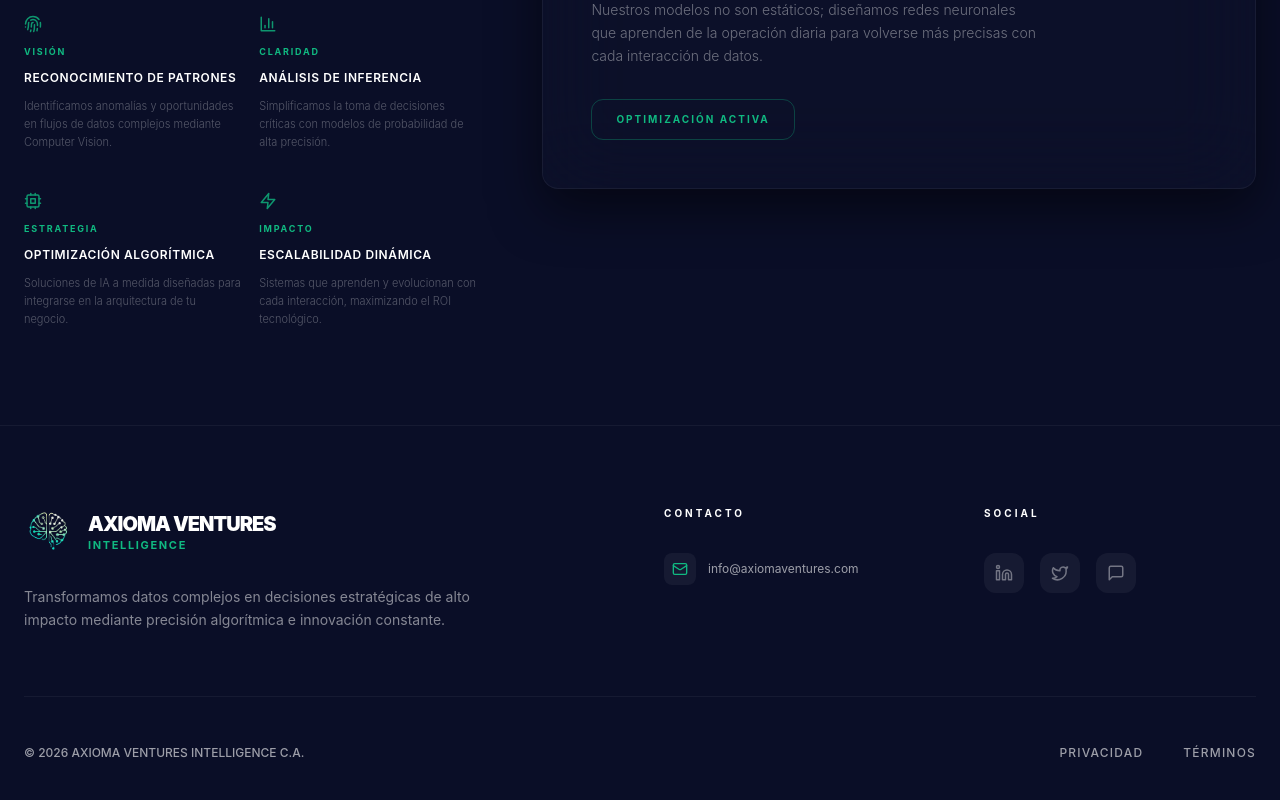
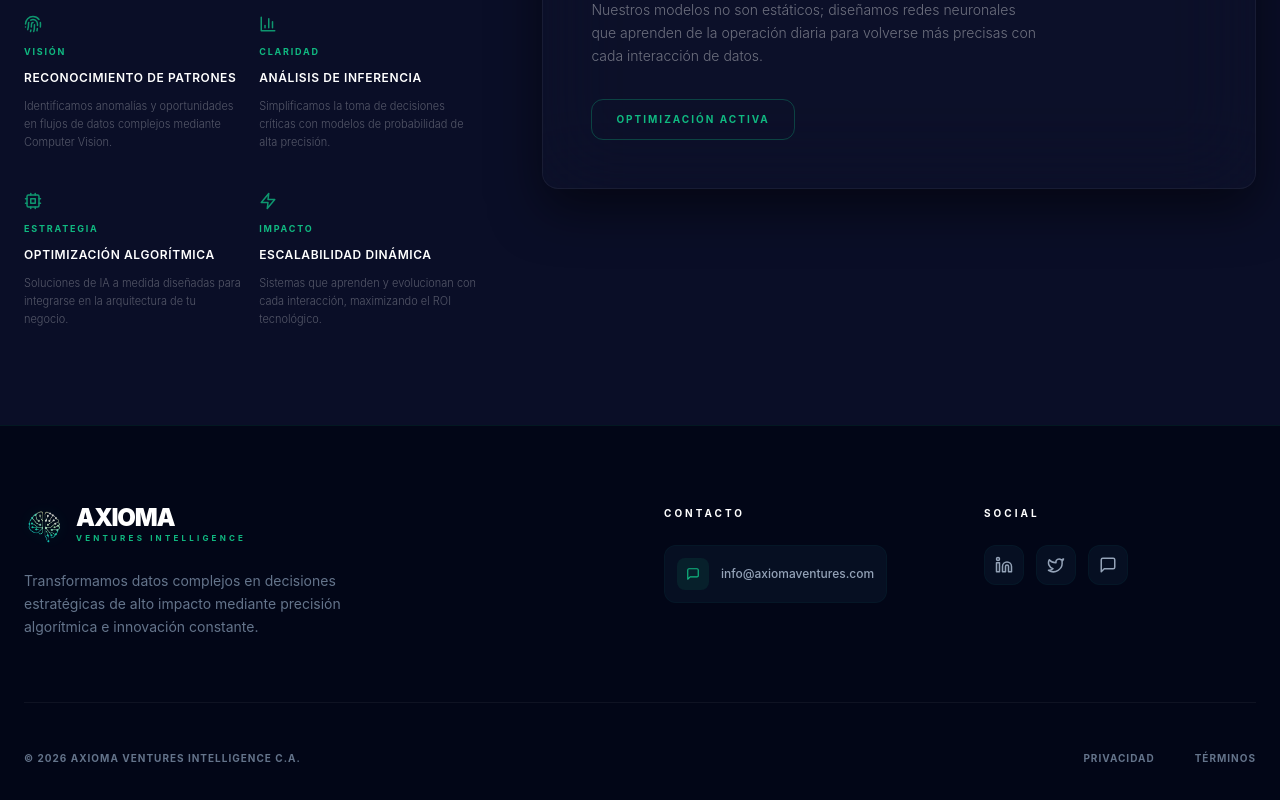
Before and after one commit to joeduar/axioma-intelligence, a React (Vite) app in the folder frontend/: page / in a window 1280 px wide. Shown: the part 2671-3471 px from the top of the page. Built offline with nearby package versions, Linux system fonts and the light colour scheme.

Commit message:
Actualización de desarrollo

```diff
--- a/frontend/src/components/Footer.tsx
+++ b/frontend/src/components/Footer.tsx
@@ -1,80 +1,68 @@
 import React from 'react';
-import { Mail, Linkedin, Twitter, MessageSquare } from 'lucide-react';
+import { Link } from 'react-router-dom';
+import { Linkedin, Twitter, MessageSquare } from 'lucide-react';
 
-const Footer: React.FC = () => {
+const Footer = () => {
   return (
-    <footer className="bg-[#0A0E27] pt-20 pb-10 border-t border-white/5 px-6">
+    <footer className="bg-[#020617] border-t border-[#10B981]/10 pt-20 pb-10 px-6">
       <div className="max-w-7xl mx-auto">
-        <div className="grid grid-cols-1 md:grid-cols-2 lg:grid-cols-4 gap-12 mb-16">
+        <div className="grid grid-cols-1 md:grid-cols-4 gap-12 mb-16">
 
-          {/* Columna 1: Logo y Bio */}
-          <div className="lg:col-span-2">
-            <div className="flex items-center gap-4 mb-8">
-              <div className="flex items-center justify-center shrink-0">
-                <img
-                  src="/favicon.png"
-                  alt="Axioma Logo"
-                  className="w-10 h-10 md:w-12 md:h-12 object-contain opacity-90 hover:opacity-100 transition-opacity"
-                  onError={(e) => { e.currentTarget.style.display = 'none'; }}
-                />
-              </div>
-              <div className="flex flex-col justify-center leading-none">
-                <span className="text-white font-black tracking-tighter text-lg md:text-xl uppercase">
-                  Axioma Ventures
+          {/* COLUMNA 1: LOGO CON NUEVA JERARQUÍA */}
+          <div className="flex flex-col gap-6 col-span-1 md:col-span-2">
+            <div className="flex items-center gap-3">
+              <img
+                src="/favicon.png"
+                alt="Axioma Logo"
+                className="w-10 h-10 object-contain opacity-80"
+                style={{ filter: 'drop-shadow(0 0 8px rgba(16, 185, 129, 0.2))' }}
+              />
+              <div className="flex flex-col">
+                <span className="text-2xl font-black tracking-tighter text-white leading-[0.8] uppercase">
+                  AXIOMA
                 </span>
-                <span className="text-[#10B981] font-bold tracking-[0.15em] text-[10px] md:text-[11px] uppercase mt-0.5">
-                  Intelligence
+                <span className="text-[8px] font-bold tracking-[0.4em] text-[#10B981] uppercase mt-1">
+                  VENTURES INTELLIGENCE
                 </span>
               </div>
             </div>
-
-            <p className="text-white/50 text-sm leading-relaxed max-w-md">
+            <p className="text-slate-500 text-sm max-w-xs leading-relaxed">
               Transformamos datos complejos en decisiones estratégicas de alto impacto mediante precisión algorítmica e innovación constante.
             </p>
           </div>
 
-          {/* Columna 2: Contacto */}
+          {/* COLUMNA 2: CONTACTO */}
           <div>
-            <h4 className="text-white font-bold text-[10px] uppercase tracking-[0.3em] mb-8">Contacto</h4>
-            <div className="space-y-4">
-              <a href="mailto:info@axiomaventures.com" className="flex items-center gap-3 group">
-                <div className="w-8 h-8 rounded-lg bg-white/5 flex items-center justify-center text-[#10B981] group-hover:bg-[#10B981]/20 transition-all">
-                  <Mail size={16} />
-                </div>
-                <span className="text-white/60 text-xs group-hover:text-white transition-colors">info@axiomaventures.com</span>
-              </a>
+            <h4 className="text-white font-bold text-[10px] tracking-[0.3em] uppercase mb-6">Contacto</h4>
+            <div className="flex items-center gap-3 p-3 rounded-xl bg-[#0a192f]/50 border border-[#10B981]/5 w-fit">
+              <div className="w-8 h-8 rounded-lg bg-[#10B981]/10 flex items-center justify-center">
+                <MessageSquare size={14} className="text-[#10B981]" />
+              </div>
+              <span className="text-xs text-slate-400 font-medium">info@axiomaventures.com</span>
             </div>
           </div>
 
-          {/* Columna 3: Redes */}
+          {/* COLUMNA 3: SOCIAL */}
           <div>
-            <h4 className="text-white font-bold text-[10px] uppercase tracking-[0.3em] mb-8">Social</h4>
-            <div className="flex gap-4">
-              {[
-                { icon: <Linkedin size={18} />, href: "#" },
-                { icon: <Twitter size={18} />, href: "#" },
-                { icon: <MessageSquare size={18} />, href: "#" }
-              ].map((social, idx) => (
-                <a
-                  key={idx}
-                  href={social.href}
-                  className="w-10 h-10 rounded-xl bg-white/5 flex items-center justify-center text-white/40 hover:text-[#10B981] hover:bg-[#10B981]/10 transition-all"
-                >
-                  {social.icon}
+            <h4 className="text-white font-bold text-[10px] tracking-[0.3em] uppercase mb-6">Social</h4>
+            <div className="flex gap-3">
+              {[Linkedin, Twitter, MessageSquare].map((Icon, i) => (
+                <a key={i} href="#" className="w-10 h-10 rounded-xl bg-[#0a192f]/50 border border-[#10B981]/5 flex items-center justify-center text-slate-400 hover:text-[#10B981] hover:border-[#10B981]/20 transition-all">
+                  <Icon size={18} />
                 </a>
               ))}
             </div>
           </div>
         </div>
 
-        {/* Barra Inferior Corregida */}
+        {/* LÍNEA FINAL */}
         <div className="pt-12 border-t border-white/5 flex flex-col md:flex-row justify-between items-center gap-6">
-          <p className="text-white/60 text-xs font-medium">
+          <p className="text-slate-500 text-[10px] font-bold tracking-widest uppercase">
             © 2026 AXIOMA VENTURES INTELLIGENCE C.A.
           </p>
           <div className="flex gap-10">
-            <a href="#" className="text-white/60 text-xs font-medium hover:text-white transition-colors tracking-widest uppercase">Privacidad</a>
-            <a href="#" className="text-white/60 text-xs font-medium hover:text-white transition-colors tracking-widest uppercase">Términos</a>
+            <a href="#" className="text-slate-500 hover:text-white text-[10px] font-bold tracking-widest uppercase transition-colors">Privacidad</a>
+            <a href="#" className="text-slate-500 hover:text-white text-[10px] font-bold tracking-widest uppercase transition-colors">Términos</a>
           </div>
         </div>
       </div>
```
